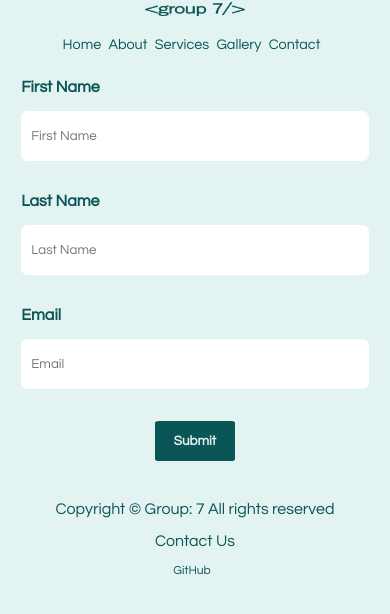
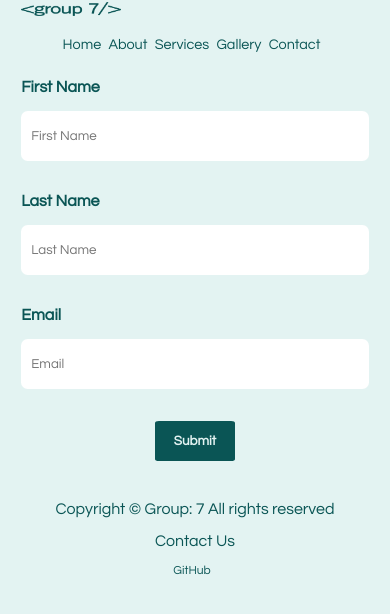
Before and after one commit to mojuk04/ictProjectGroup7, a plain HTML site: page html/contact.html in a window 390 px wide. Drawn offline with Linux system fonts and the light colour scheme.

Commit message:
logo aligned to left on mobile

```diff
--- a/css/style.css
+++ b/css/style.css
@@ -1,4 +1,4 @@
-*{
+* {
   margin: 0;
   scroll-behavior: smooth;
   font-family: "Century Gothic";
@@ -12,7 +12,7 @@
 			gap: 20px;
 			padding: 20px;
 		}*/
-body{
+body {
   background-color: rgb(227, 243, 242);
   font-family: "Century Gothic";
   margin: auto;
@@ -20,32 +20,37 @@ body{
 }
 
 /* home page */
-header{
+header {
   margin-top: 0.1rem;
   max-width: 100%;
   display: flex;
   justify-content: space-between;
   margin-bottom: 1em;
-	align-items: center;
+  /* align-items: center; */
 }
-.nav-links{
+
+.logo {
+  text-align: left;
+}
+
+.nav-links {
   display: flex;
 }
 
-.nav-links a, li{
+.nav-links a,
+li {
   padding: 0.25em;
   list-style: none;
   text-decoration: none;
   color: rgb(10, 85, 85);
 }
-.nav-links li a:hover{
+.nav-links li a:hover {
   font-weight: bold;
   text-decoration: underline;
   text-underline-offset: 5px;
-
 }
 
-.welcome{
+.welcome {
   font-size: 2.5rem;
   text-align: center;
   padding: 0.5rem;
@@ -55,7 +60,7 @@ header{
   color: rgb(10, 85, 85);
 }
 
-.image{
+.image {
   background-image: url("/images/Gemini_Generated_Image_ka868yka868yka86.png");
   background-size: cover;
   background-repeat: no-repeat;
@@ -63,7 +68,6 @@ header{
   width: 100%;
   height: 100vh;
 }
-
 
 /* about us page styling  */
 
@@ -77,7 +81,7 @@ header{
   line-height: 3.5em;
 }
 
-.home{
+.home {
   border: 0.5px solid rgb(10, 85, 85);
   min-height: fit-content;
   color: rgb(4, 63, 63);
@@ -86,19 +90,18 @@ header{
 }
 
 /* services styles */
-.services-main{
-	margin-bottom: 1em ;
+.services-main {
+  margin-bottom: 1em;
 }
 
-div{
+div {
   border: 1px solid rgb(10, 85, 85);
   padding-left: 0.2em;
   padding-bottom: 0.02em;
   color: rgb(10, 85, 85);
   margin-bottom: 1em;
-
 }
-.services-main p{
+.services-main p {
   font-weight: bold;
   margin-top: 0.5em;
   width: fit-content;
@@ -124,7 +127,7 @@ div{
 }
 
 /* contact page */
-form{
+form {
   display: flex;
   flex-direction: column;
   flex-wrap: wrap;
@@ -139,7 +142,8 @@ form{
 }
  */
 
-form input, button{
+form input,
+button {
   height: 30px;
   color: rgb(10, 85, 85);
   padding: 0.75em;
@@ -147,7 +151,7 @@ form input, button{
   border-radius: 0.5em;
 }
 
-form button{
+form button {
   font-weight: bold;
   height: 3em;
   margin: 0 auto;
@@ -158,17 +162,17 @@ form button{
   margin-bottom: 2rem;
 }
 
-form button:hover{
-	font-size: .9rem;
+form button:hover {
+  font-size: 0.9rem;
 }
 
-footer{
+footer {
   display: flex;
   flex-direction: column;
   justify-content: center;
   text-align: center;
   margin-bottom: 2em;
-	color: rgb(10, 85, 85);;
+  color: rgb(10, 85, 85);
 }
 
 .footer {
@@ -178,7 +182,7 @@ footer{
 }
 
 @media only screen and (max-width: 600px) {
-	body{
+  body {
     max-width: 99%;
   }
 
@@ -194,9 +198,15 @@ footer{
   header {
     margin-top: 0.1rem;
     max-width: 100%;
-		display: block;
+    flex-direction: column;
+    /* display: block; */
     margin-bottom: 1em;
-		text-align: center;
+    /* text-align: center; */
+  }
+
+  .logo {
+    text-align: left;
+    padding-left: 5%;
   }
 
   .nav-links {
@@ -210,7 +220,8 @@ footer{
     margin-top: 1em;
   }
 
-		.nav-links a,li {
+  .nav-links a,
+  li {
     padding-left: 0.0015em;
     list-style: none;
     text-decoration: none;
@@ -226,7 +237,7 @@ footer{
     display: flex;
     gap: 10px;
     /* width: 80%; */
-							margin: auto ;
+    margin: auto;
   }
 
   .image-gallery img {
@@ -234,7 +245,8 @@ footer{
     height: auto;
     display: block;
     border-radius: 8px;
-							box-shadow: 0 4px 8px rgba(0, 0, 0, 0.1);		}
+    box-shadow: 0 4px 8px rgba(0, 0, 0, 0.1);
+  }
 
   footer .nav-links {
     display: flex;
--- a/html/contact.html
+++ b/html/contact.html
@@ -9,7 +9,7 @@
   <body>
     <header>
       <a href="/index.html" style="text-decoration: none"
-        ><img src="/images/logo.png" width="100px" alt="Company Logo"
+        ><img class="logo" src="/images/logo.png" width="100px" alt="Company Logo"
       /></a>
       <ul class="nav-links">
         <li><a href="/index.html">Home</a></li>
```
Also changed, not shown: html/about-us.html (+1 -1 lines), html/gallery.html (+1 -1 lines), html/services.html (+1 -1 lines), index.html (+1 -1 lines). Lines whose indentation alone changed are shown as unchanged.
